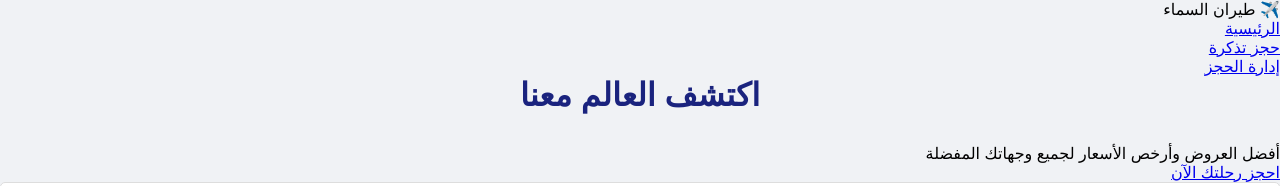
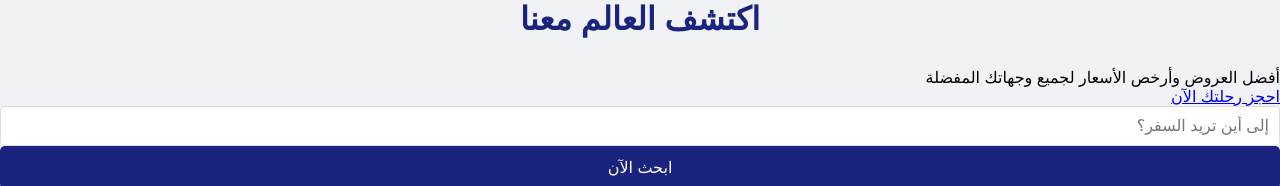
Before and after one commit to Haitham8888/space, a website: page index.html in a window 1280 px wide. Shown: the top 186 px of the page. Drawn offline with Linux system fonts and the light colour scheme.

Commit message:
مسحت القوائم

```diff
--- a/index.html
+++ b/index.html
@@ -7,17 +7,7 @@
     <link rel="stylesheet" href="style.css">
     <link href="https://fonts.googleapis.com/css2?family=Cairo:wght@400;700&display=swap" rel="stylesheet">
 </head>
-<body>
-    <nav class="navbar">
-        <div class="nav-container">
-            <div class="logo">✈️ طيران السماء</div>
-            <ul class="nav-links">
-                <li><a href="index.html" class="active">الرئيسية</a></li>
-                <li><a href="booking.html">حجز تذكرة</a></li>
-                <li><a href="manage.html">إدارة الحجز</a></li>
-            </ul>
-        </div>
-    </nav>
+
 
     <div class="hero">
         <h1>اكتشف العالم معنا</h1>
```
